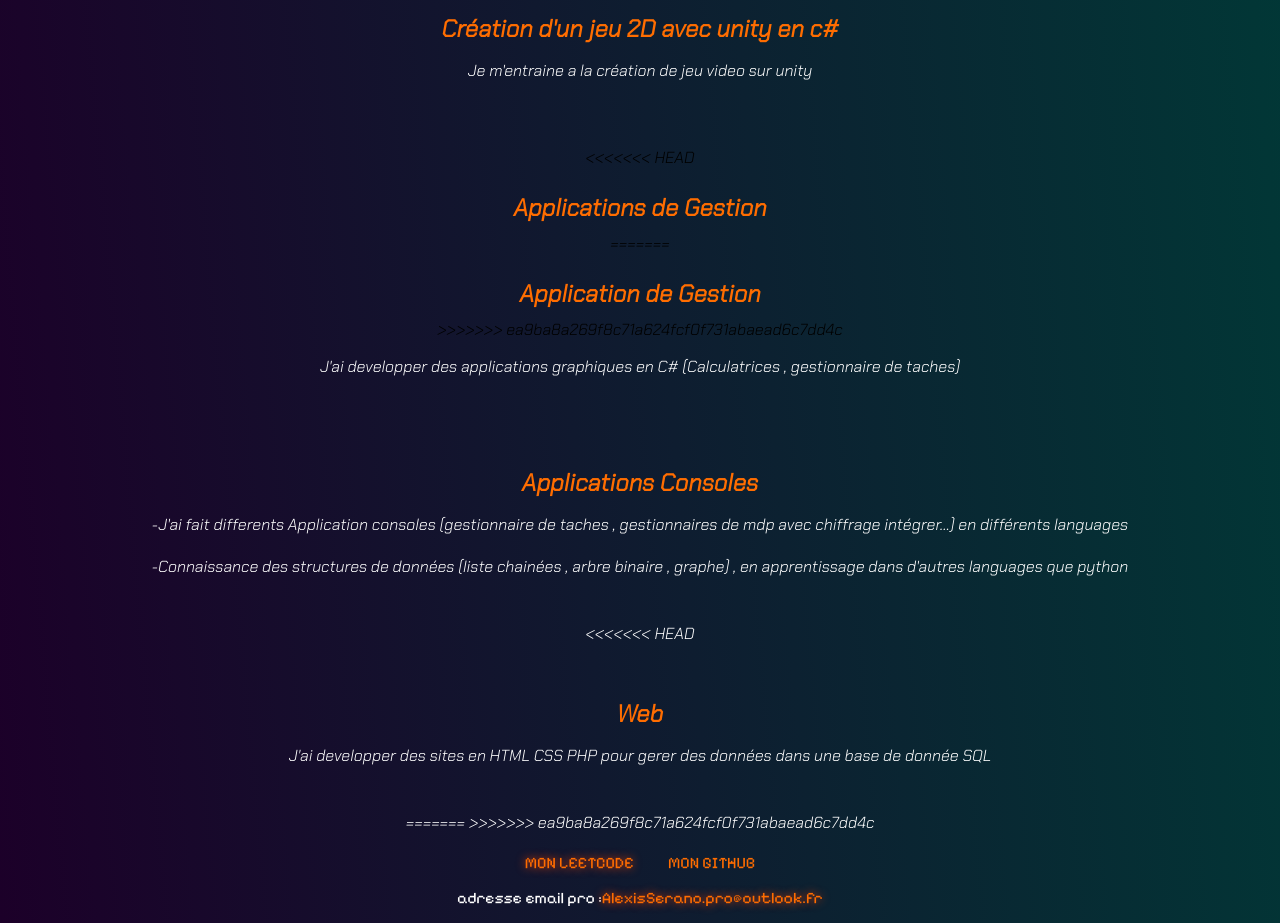
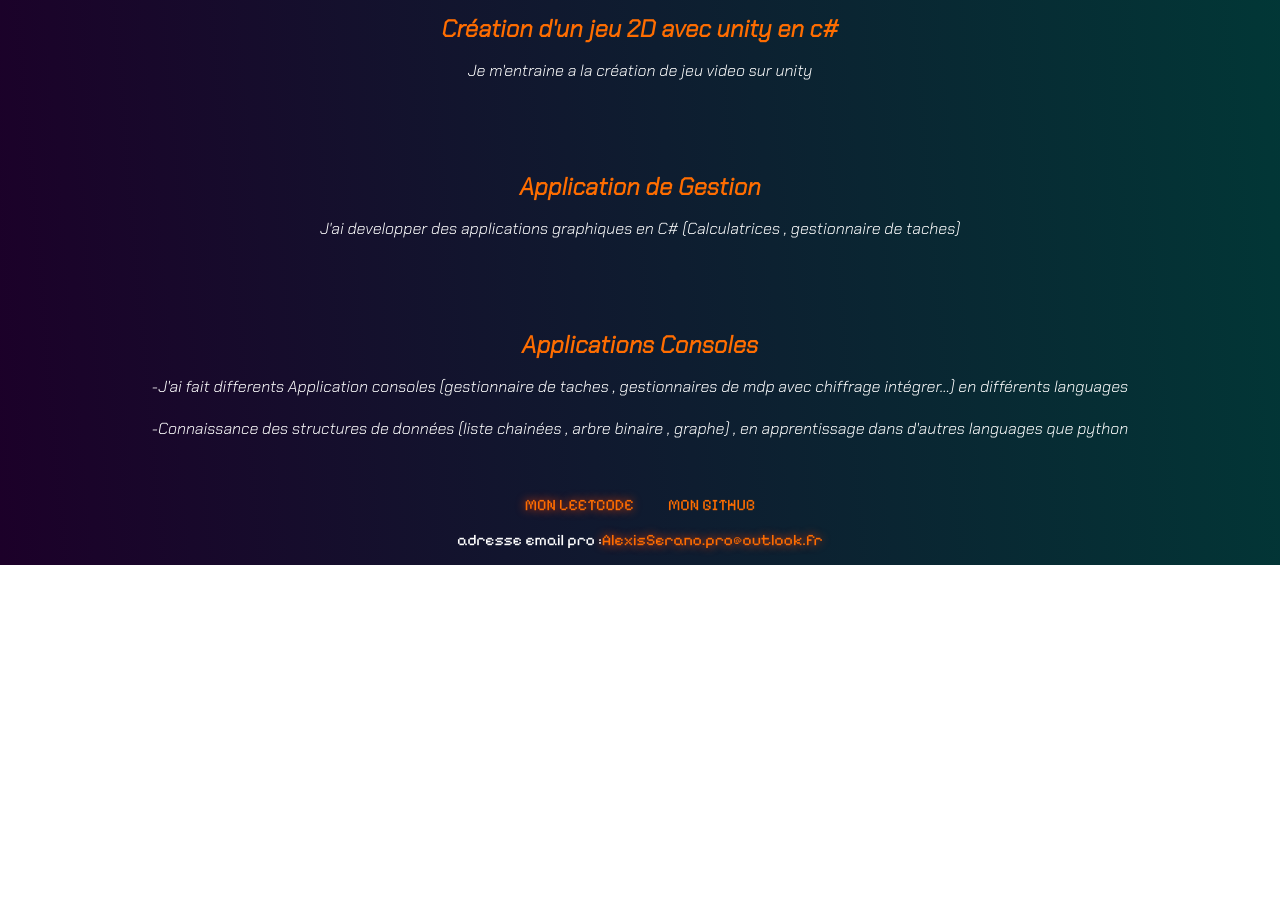
Before and after one commit to AlexisSerano/MonPorfolio, a plain HTML site: page index.html in a window 1280 px wide. Shown: the part 840-1763 px from the top of the page. After the commit the page ends 1405 px from the top, so only its background shows below. Drawn offline with Linux system fonts and the light colour scheme.

Commit message:
portfolio

```diff
--- a/index.html
+++ b/index.html
@@ -64,11 +64,7 @@
                 <p id="w2">Je m'entraine a la création de jeu video sur unity</p>
             </div>
             <div class="project">
-<<<<<<< HEAD
-                <h3>Applications de Gestion</h3>
-=======
                 <h3>Application de Gestion</h3>
->>>>>>> ea9ba8a269f8c71a624fcf0f731abaead6c7dd4c
                 <p id="w3">J'ai developper des applications graphiques en C# (Calculatrices , gestionnaire de taches)</p>
             </div>
             <div class="project">
@@ -78,15 +74,6 @@
                 </p>
             </div>
         </div>
-<<<<<<< HEAD
-        <div class="project">
-            <h3>Web</h3>
-            <p id="w3">J'ai developper des sites en HTML CSS PHP pour gerer des données dans une base de donnée SQL
-            </p>
-        </div>
-        </div>
-=======
->>>>>>> ea9ba8a269f8c71a624fcf0f731abaead6c7dd4c
     </section>
     <center>
         <div class="footer">
```
